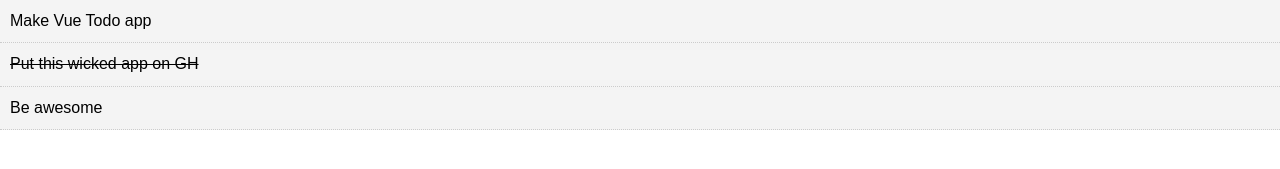
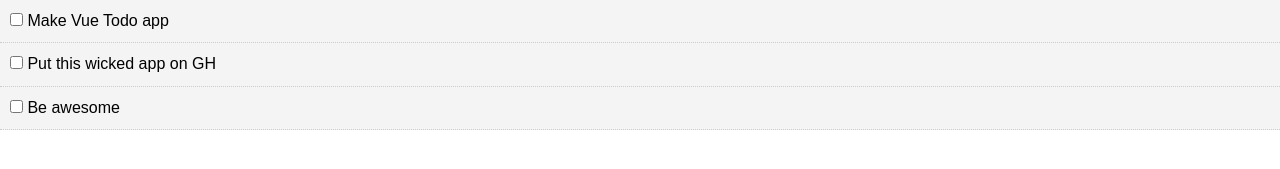
Before and after one commit to colebearski/vue-todo-app, a Vue app: page / in a window 1280 px wide. Shown: the top 169 px of the page. Built offline with nearby package versions, Linux system fonts and the light colour scheme; the HTML template or start-up script is replaced by a standard one.

Commit message:
v-on:change directive

```diff
--- a/src/App.vue
+++ b/src/App.vue
@@ -25,7 +25,7 @@
         {
           id: 2,
           title: "Put this wicked app on GH",
-          completed: true
+          completed: false
         },
         {
           id: 3,
--- a/src/components/TodoItem.vue
+++ b/src/components/TodoItem.vue
@@ -1,13 +1,22 @@
 <template>
   <div class="todo-item" v-bind:class="{'is-complete':todo.completed}">
-    <p>{{todo.title}}</p>
+    <p>
+      <input type="checkbox" v-on:change="markComplete">
+      {{todo.title}}
+    </p>
   </div>
 </template>
 
 <script>
 export default {
   name: "TodoItem",
-  props: ["todo"]
+  props: ["todo"],
+  methods: {
+    markComplete() {
+      console.log("hit");
+      this.todo.completed = !this.todo.completed;
+    }
+  }
 };
 </script>
 
```
